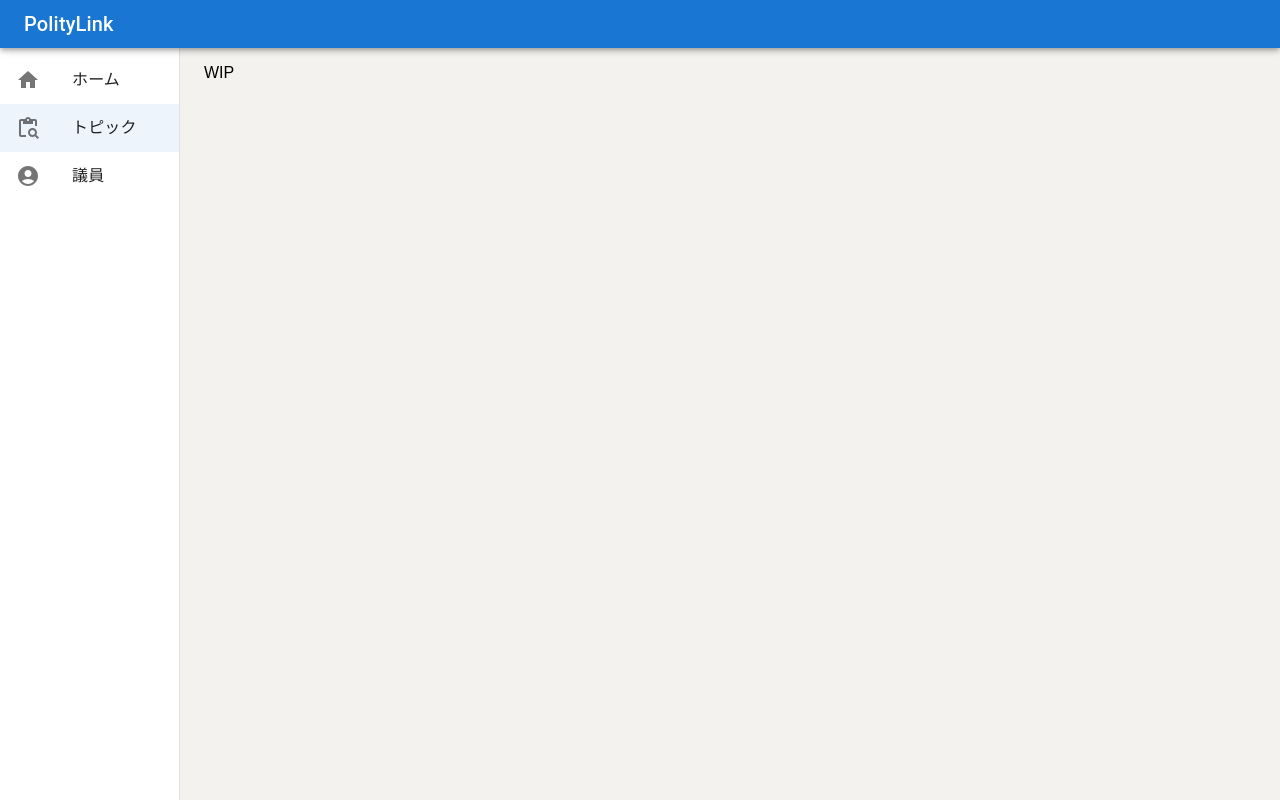
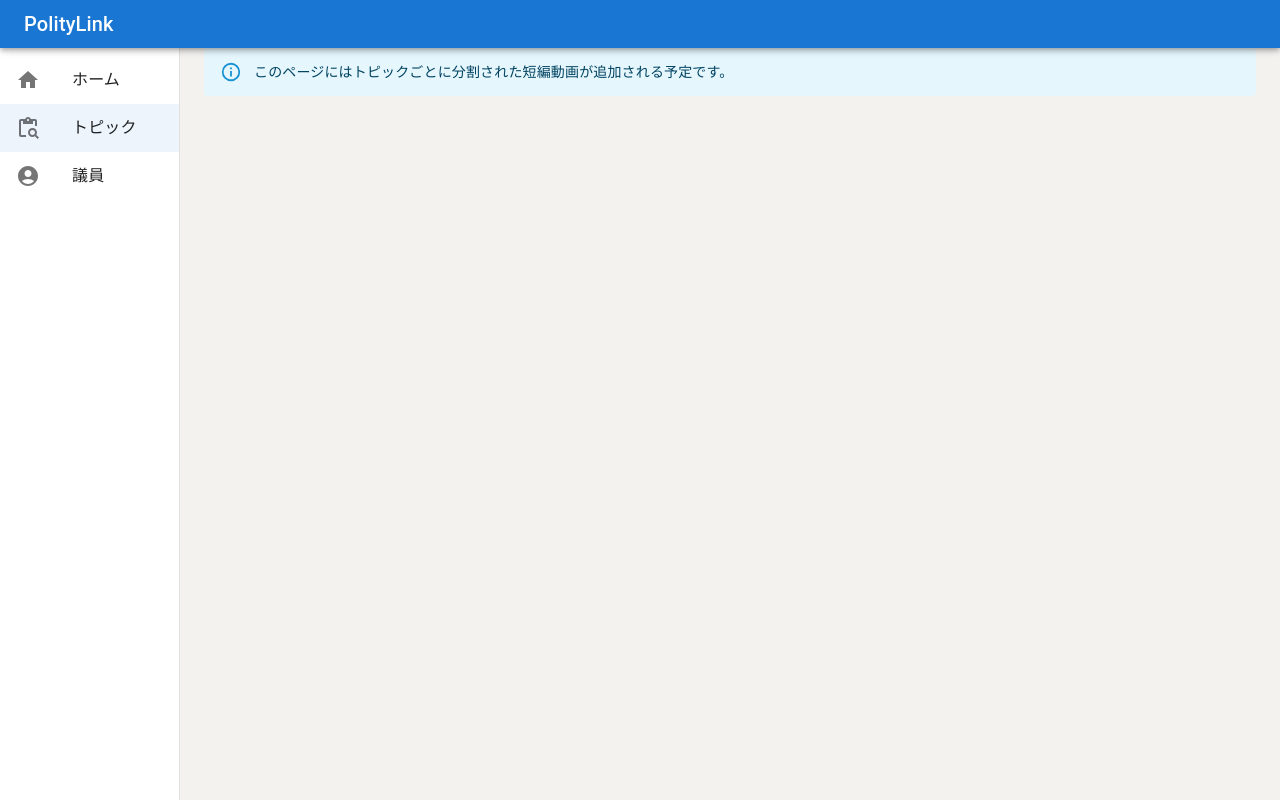
Before and after one commit to politylink/politylink-tube, a Gatsby site: page /topic in a window 1280 px wide. Built offline with nearby package versions, Linux system fonts and the light colour scheme; Gatsby itself is replaced by a stand-in of ours.

Commit message:
add placeholder text

```diff
--- a/src/pages/index.js
+++ b/src/pages/index.js
@@ -29,7 +29,7 @@ const IndexPage = ({data}) => {
             </Container>
         </HomeLayout>
     )
-}
+};
 
 
 export const query = graphql`
--- a/src/pages/topic.js
+++ b/src/pages/topic.js
@@ -1,13 +1,14 @@
 import * as React from "react"
 import HomeLayout from "../layout/homeLayout";
 import Container from "@mui/material/Container";
+import {Alert} from "@mui/material";
 
 
 const TopicPage = () => {
     return (
         <HomeLayout value={1}>
             <Container maxWidth="lg" sx={{padding: 0}}>
-                <p>WIP</p>
+                <Alert severity="info">このページにはトピックごとに分割された短編動画が追加される予定です。</Alert>
             </Container>
         </HomeLayout>
     )
```
Also changed, not shown: src/pages/speaker.js (+5 -4 lines).
